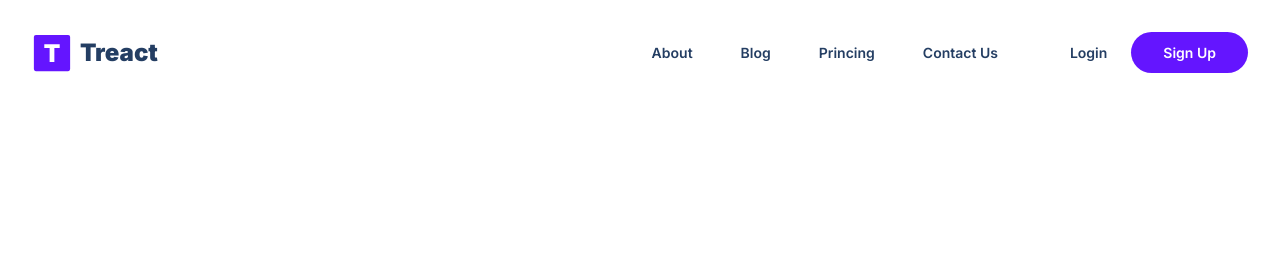
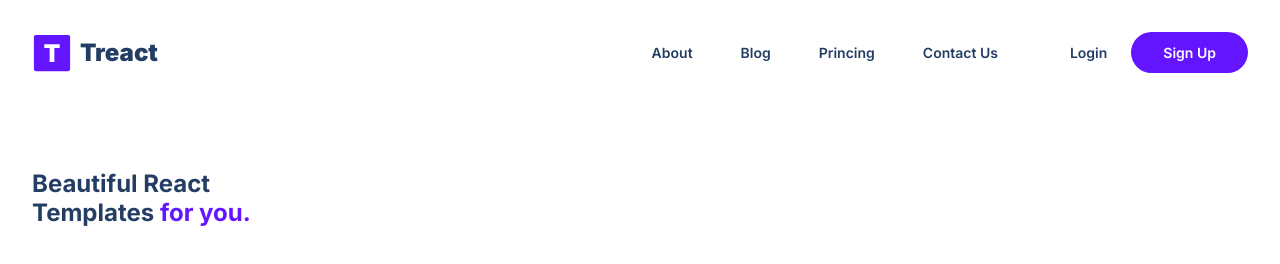
Before and after one commit to tonifong3696/Treat, a plain HTML site: page index.html in a window 1280 px wide. Drawn offline with Linux system fonts and the light colour scheme.

Commit message:
first commit

```diff
--- a/index.html
+++ b/index.html
@@ -24,7 +24,9 @@
                 </ul>
             </div>
         </nav>
+        <div class="landing-container">
+            <h1 class="landing-tile">Beautiful React <br> Templates <span class="purple">for you.</span></h1>
+        </div>
     </section>
-
 </body>
 </html>
--- a/styles.css
+++ b/styles.css
@@ -29,6 +29,10 @@ img {
     height: 100%;
 }
 
+.purple {
+    color: #6415ff;
+}
+
 /* NAVIGATION */
 
 
@@ -57,6 +61,11 @@ img {
 .txt-logo {
     font-size: 1.5rem;
     font-weight: 900;
+    transition: color 0.3s ease;
+}
+
+.txt-logo:hover {
+    color: #6415ff;
 }
 
 .nav-links {
@@ -90,3 +99,14 @@ img {
 .nav-link--primary:hover {
    background-color: #5112d1;
 }
+
+/* LANDING */
+
+.landing-container {
+    width: 100%;
+    padding-top: 6rem;
+}
+
+.landing-title {
+    font-size: 500px;
+}
```
